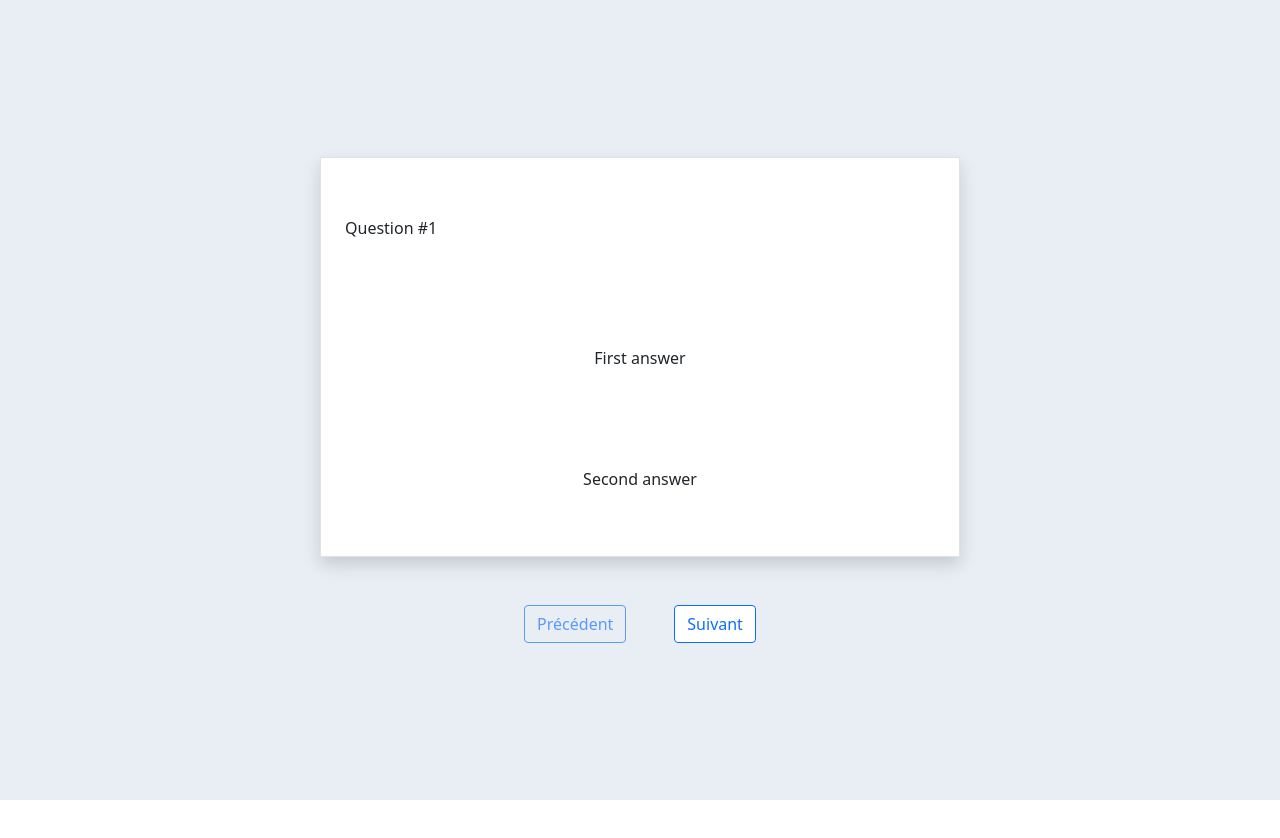
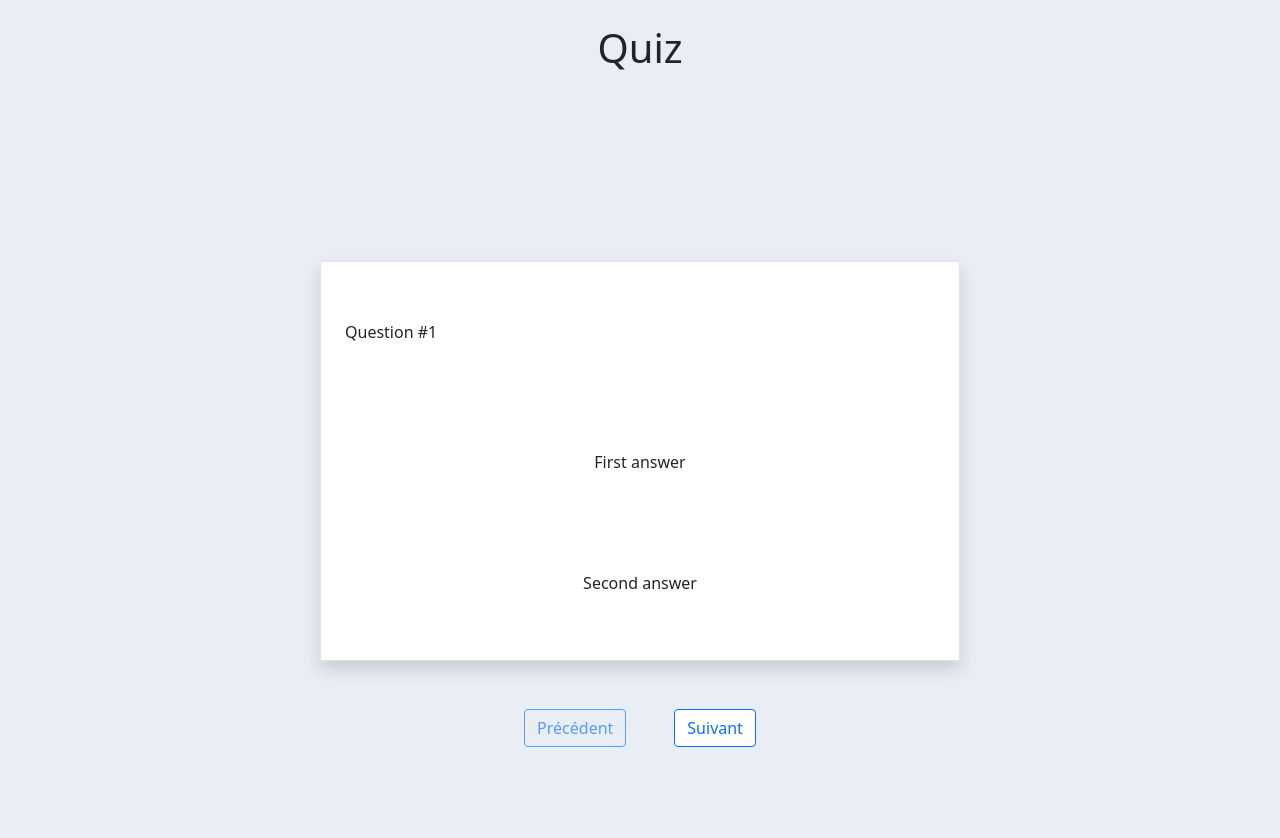
Before and after one commit to aymen-alarcon/Cr-ation-d-une-Application-Web-en-Utilisant-JavaScript-et-le-DOM, a plain HTML site: page index.html in a window 1280 px wide. Before the commit the page ends 800 px from the top, so only its background shows below. Drawn offline with Linux system fonts and the light colour scheme.

Commit message:
`Added header styles and elements to multiple HTML files`

```diff
--- a/assets/style.css
+++ b/assets/style.css
@@ -8,3 +8,12 @@
 .btn-outline-primary{
     background-color: white;
 }
+
+header{
+  box-shadow: 0 4px 8px 0 rgba(0, 0, 0, 0.2), 0 6px 20px 0 rgba(0, 0, 0, 0.19);
+  background-color: #D9D9D9;
+}
+
+main{
+  background-color: #F2F2F2;
+}
--- a/index.html
+++ b/index.html
@@ -8,6 +8,9 @@
     <title>Document</title>
 </head>
 <body>
+    <header class="text-center p-4 bg-primary bg-light">
+        <h1>Quiz</h1>
+    </header>
     <main>
         <section class="d-flex flex-column justify-content-center align-items-center vh-100 bg-light">
             <div class="d-flex flex-column justify-content-around gap-3 p-4 bg-white border shadow w-50 h-50">
```
Also changed, not shown: forth.html (+3 -0 lines), second.html (+3 -0 lines), third.html (+3 -0 lines).
